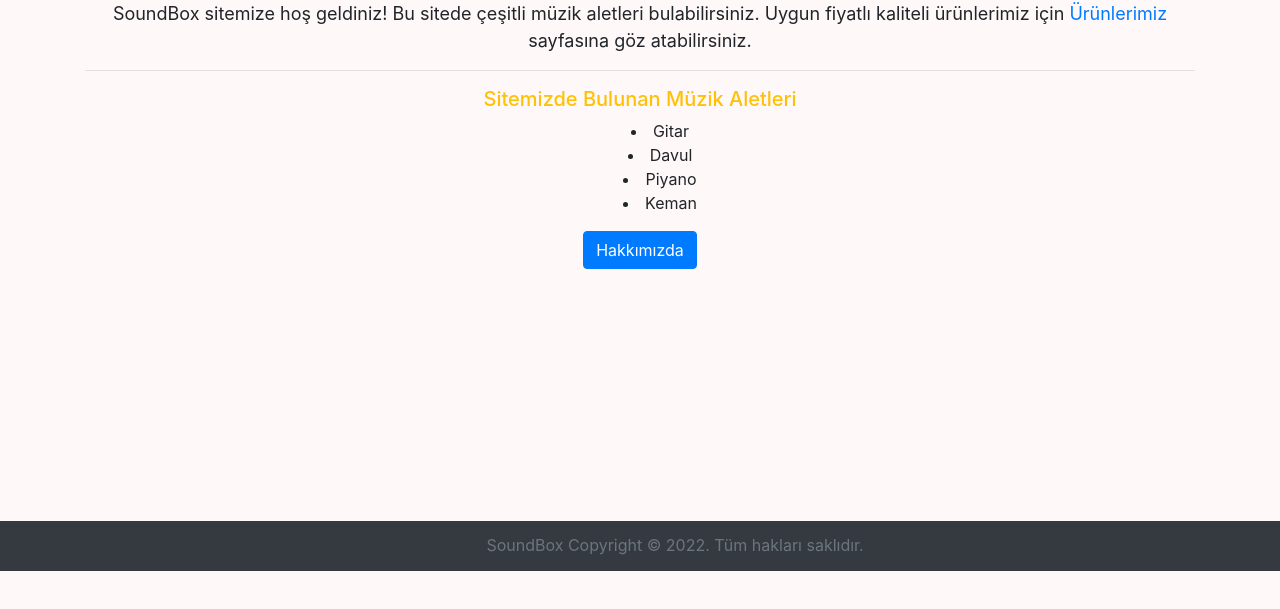
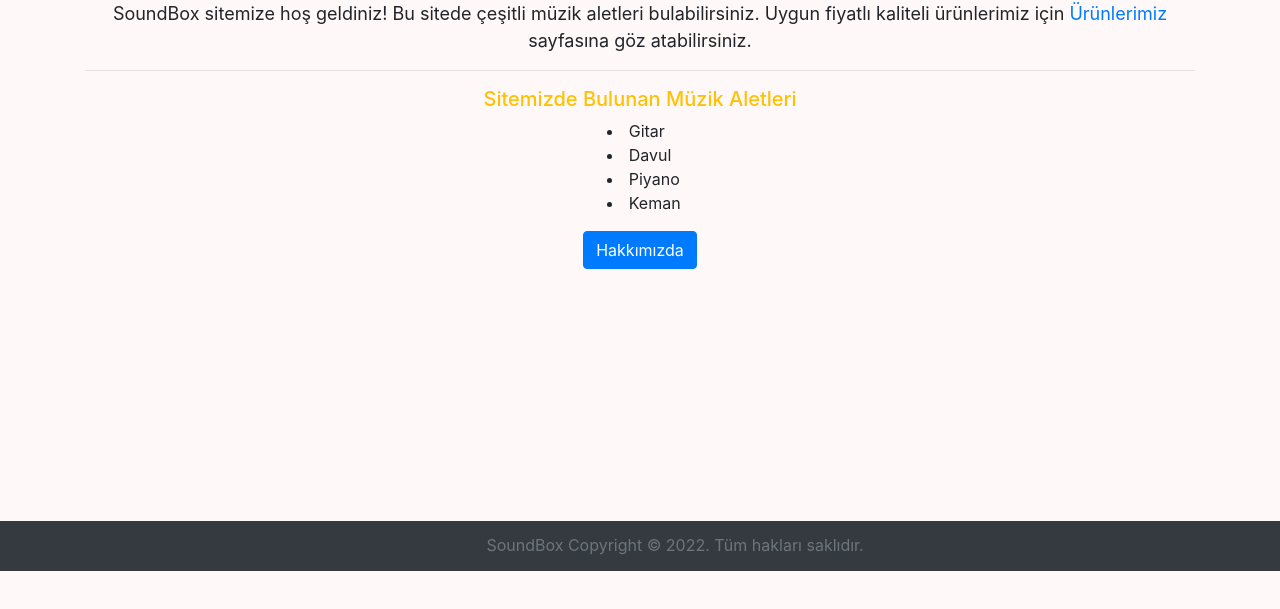
Before and after one commit to MeteTatar/Bootstrap-Homework-1, a plain HTML site: page index.html in a window 1280 px wide. Shown: the part 175-784 px from the top of the page. Drawn offline with Linux system fonts and the light colour scheme.

Commit message:
İndex Düzeltildi.

```diff
--- a/index.html
+++ b/index.html
@@ -45,8 +45,8 @@
 
         <div class="row">
             <div class="col-sm-12 text-center text-warning"><h5>Sitemizde Bulunan Müzik Aletleri</h4></div>
-            <div class="col-sm-12 text-center">
-                <ul>
+            <div class="col-sm-12">
+                <ul style="padding: 0px; margin-left: 47%;">
                     <li style="list-style-position: inside;">Gitar</li>
                     <li style="list-style-position: inside;">Davul</li>
                     <li style="list-style-position: inside;">Piyano</li>
```
